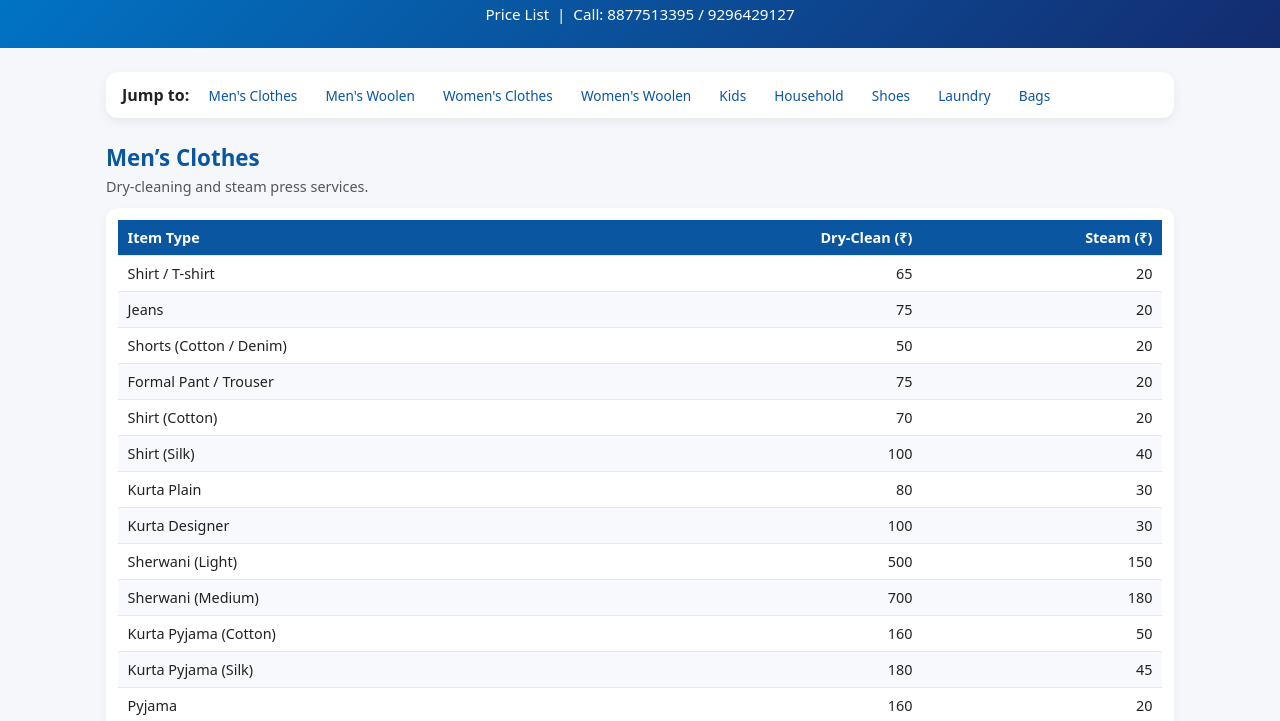
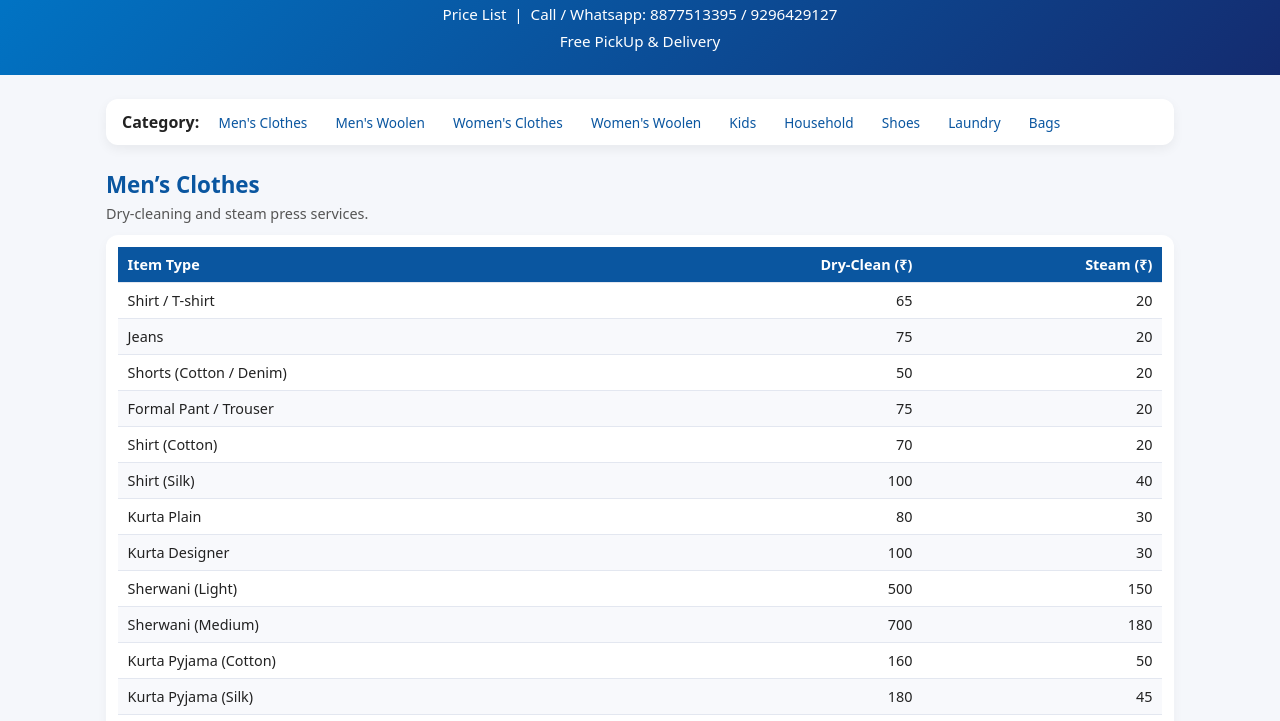
Before and after one commit to bluemagiclaundary/pricelist, a plain HTML site: page index.html in a window 1280 px wide. Shown: the part 69-790 px from the top of the page. Drawn offline with Linux system fonts and the light colour scheme.

Commit message:
Update contact information and navigation label

```diff
--- a/index.html
+++ b/index.html
@@ -125,12 +125,13 @@
 <body>
   <header>
     <h1>BLUE MAGIC LAUNDRY</h1>
-    <p>Price List &nbsp;|&nbsp; Call: 8877513395 / 9296429127</p>
+    <p>Price List &nbsp;|&nbsp; Call / Whatsapp: 8877513395 / 9296429127</p>
+    <p>Free PickUp & Delivery</p>
   </header>
 
   <div class="container">
     <nav>
-      <span>Jump to:</span>
+      <span>Category:</span>
       <a href="#men">Men's Clothes</a>
       <a href="#men-wool">Men's Woolen</a>
       <a href="#women">Women's Clothes</a>
```
